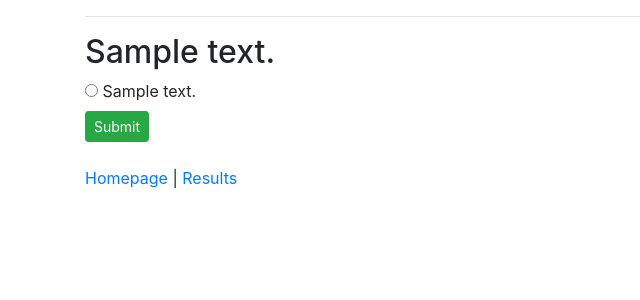
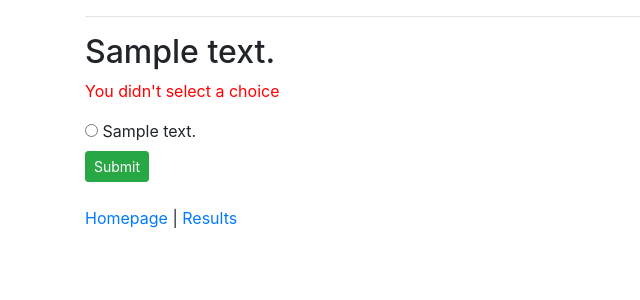
Before and after one commit to nxoo/polls2.0, a Django app: page /polls/1/vote/ in a window 1280 px wide. Shown: the top 300 px of the page, without its empty margins (0-640 px from the left). Run offline with Django 3.2, Linux system fonts and the light colour scheme; tables that the repository leaves empty hold one stand-in row (values such as "Sample post").

Commit message:
simple error message in detail template

```diff
--- a/backend/polls/templates/polls/detail.html
+++ b/backend/polls/templates/polls/detail.html
@@ -3,6 +3,9 @@
     <div>
         {% if question %}
             <h2>{{ question.question_text }}</h2>
+            {% if error_message %}
+                <p style="color: red;">{{ error_message }}</p>
+            {% endif %}
 
             {% if question.choice_set.all %}
                 <form action="{% url 'polls:vote' question.id %}" method="post">
```
